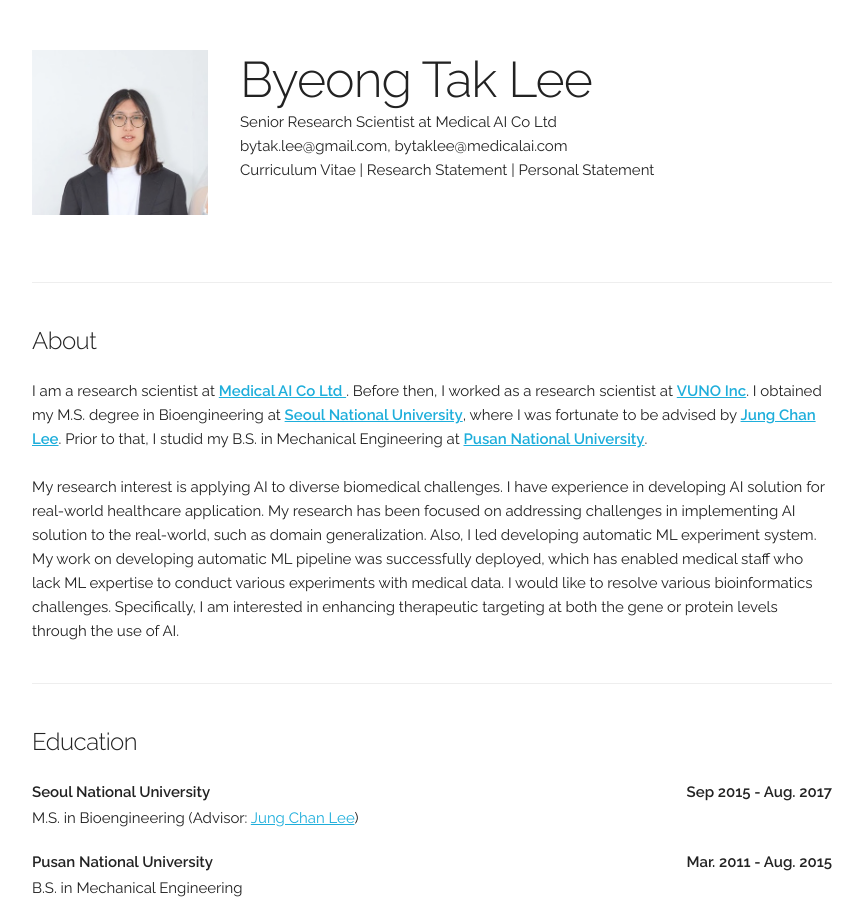
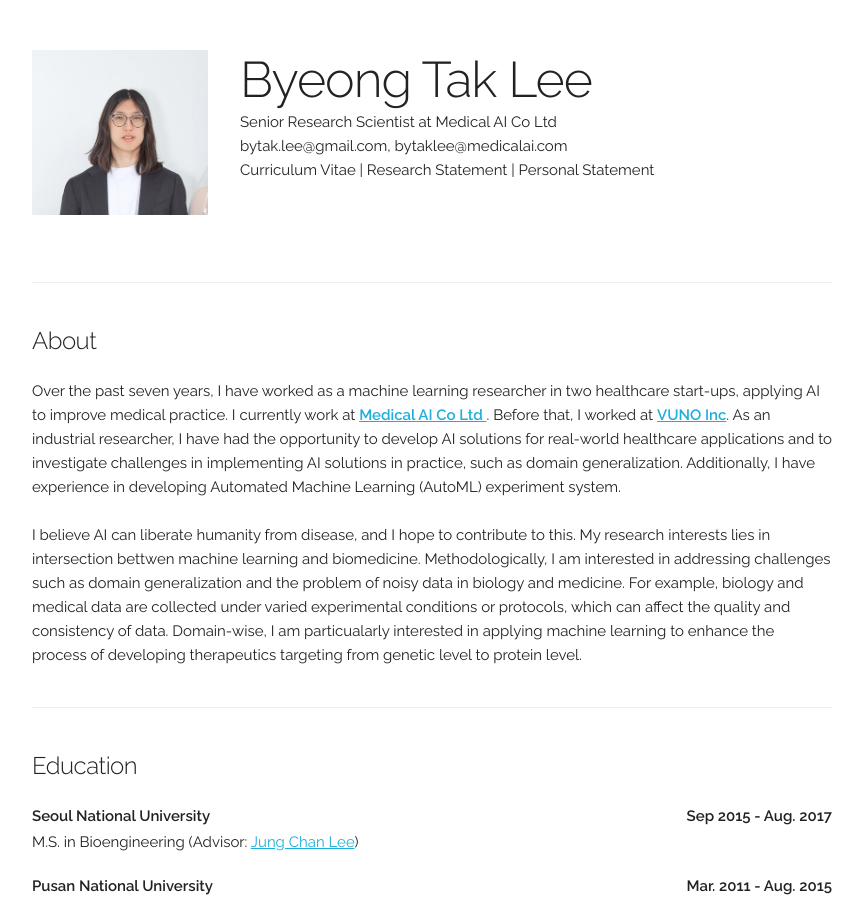
Before and after one commit to byeongtak/byeongtak.github.io, a Jekyll site: the page built from index.html, in a window 1280 px wide and 900 px high. Shown: the whole window, without its empty margins (208-1071 px from the left). Built offline with Jekyll 4.4.1, drawn with Linux system fonts in a browser that asks for light colours; some web fonts are replaced.

Commit message:
Update index.html

```diff
--- a/index.html
+++ b/index.html
@@ -14,15 +14,18 @@
 <!-- ========== About ========== -->
 <div class="docs-section" id="about">
   <h5>About</h5>
-  I am a research scientist at <b><a href="https://www.medicalai.com/en">Medical AI Co Ltd </a></b>. Before then, I worked as a research scientist at <b><a href="https://www.vuno.co/en/">VUNO Inc</a></b>.
-  I obtained my M.S. degree in Bioengineering at <b><a href="https://bioeng.snu.ac.kr/en/">Seoul National University</a></b>, where I was fortunate to be advised by <b><a href="https://myriad.snu.ac.kr">Jung Chan Lee</a></b>.
-  Prior to that, I studid my B.S. in Mechanical Engineering at <b><a href="https://me.pusan.ac.kr/new/eng/"> Pusan National University</a></b>.
+	Over the past seven years, I have worked as a machine learning researcher in two healthcare start-ups, applying AI to improve medical practice.
+	I currently work at <b><a href="https://www.medicalai.com/en">Medical AI Co Ltd </a></b>.
+	Before that, I worked at <b><a href="https://www.vuno.co/en/">VUNO Inc</a></b>.
+	As an industrial researcher, I have had the opportunity to develop AI solutions for real-world healthcare applications and to investigate challenges in implementing AI solutions in practice, such as domain generalization.
+	Additionally, I have experience in developing Automated Machine Learning (AutoML) experiment system.
   <br>
   <br>
-  My research interest is applying AI to diverse biomedical challenges.
-  I have experience in developing AI solution for real-world healthcare application. My research has been focused on addressing challenges in implementing AI solution to the real-world, such as domain generalization.
-  Also, I led developing automatic ML experiment system. My work on developing automatic ML pipeline was successfully deployed, which has enabled medical staff who lack ML expertise to conduct various experiments with medical data.
-  I would like to resolve various bioinformatics challenges. Specifically, I am interested in enhancing therapeutic targeting at both the gene or protein levels through the use of AI.
+	I believe AI can liberate humanity from disease, and I hope to contribute to this.
+	My research interests lies in intersection bettwen machine learning and biomedicine.
+	Methodologically, I am interested in addressing challenges such as domain generalization and the problem of noisy data in biology and medicine.
+  	For example, biology and medical data are collected under varied experimental conditions or protocols, which can affect the quality and consistency of data.
+	Domain-wise, I am particualarly interested in applying machine learning to enhance the process of developing therapeutics targeting from genetic level to protein level.
 </div>
 
 <!-- ========== Education ========== -->
```
